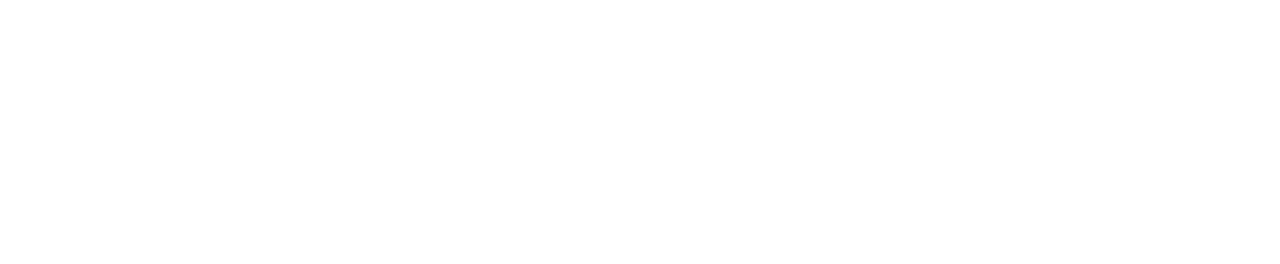
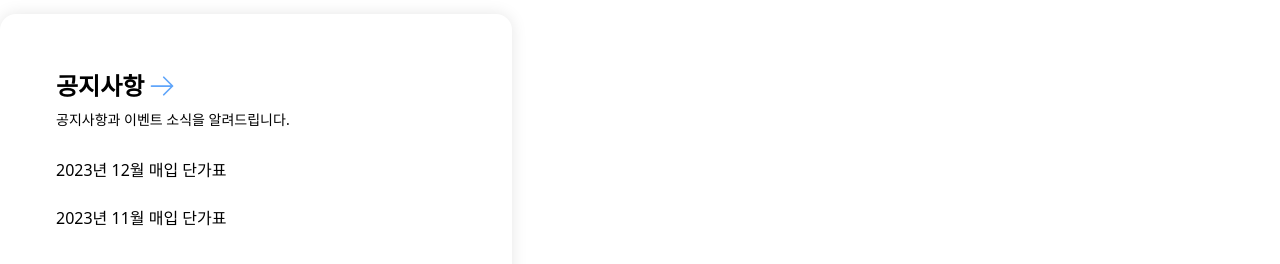
Before and after one commit to eunjin0212/gift-cert, a Next.js app: page / in a window 1280 px wide. Shown: the part 1597-1861 px from the top of the page. Before the commit the page ends 1611 px from the top, so only its background shows below. Built offline with nearby package versions, Linux system fonts and the light colour scheme.

Commit message:
🚧 Notice 진행중

```diff
--- a/src/app/page.tsx
+++ b/src/app/page.tsx
@@ -1,5 +1,6 @@
 import AdBanner from '@/components/adBanner'
 import Carousel from '@/components/carousel'
+import Notice from '@/components/notice'
 
 
 export default function Home() {
@@ -7,6 +8,7 @@ export default function Home() {
     <main>
       <Carousel />
       <AdBanner />
+      <Notice />
     </main>
   )
 }
--- /dev/null
+++ b/src/components/notice.tsx
@@ -0,0 +1,39 @@
+import notice from '@/lib/notice.json'
+import type Notice from '@/types/notice'
+import Link from 'next/link'
+import ArrowRight from '@/icons/arrowRight.svg'
+import { useMemo } from 'react'
+
+function Notice() {
+  const { notification }: Notice = notice
+
+  const thisMonth = useMemo(() => (date: string) => {
+    const month = new Date().getMonth() + 1
+    return new Date(date).getMonth() + 1 === month
+  }, [])
+
+  return (
+    <article className='w-2/5 min-h-[540px] py-14 px-[3.5rem] rounded-2xl shadow-[0_0_1rem_0_rgba(0,0,0,.1)]'>
+      <Link href={'/notice'} className='text-2xl font-semibold flex items-center'>
+        공지사항
+        <ArrowRight className='ml-1 w-7 h-7 text-blue-400' />
+      </Link>
+      <p className='text-sm font-light mb-4 mt-2'>공지사항과 이벤트 소식을 알려드립니다.</p>
+      <ul>
+        {notification.map((noti) =>
+        (
+          <li
+            key={noti.id}
+            className={['h-12 flex flex-row items-center justify-between',
+              thisMonth(noti.create_at) && 'text-red-400'].join(' ')}
+          >
+            {noti.title}
+          </li>
+        )
+        )}
+      </ul>
+    </article>
+  )
+}
+
+export default Notice
--- /dev/null
+++ b/src/lib/notice.json
@@ -0,0 +1,38 @@
+{
+  "notification": [
+    {
+      "id": 1,
+      "title": "2023년 12월 매입 단가표",
+      "create_at": "2023-12-01",
+      "contents": [
+        "안녕하세요. @@입니다.",
+        "상품권 매입 단가표입니다.",
+        "",
+        "컬쳐랜드 상품권/교환권 : 90%",
+        "해피머니 상품권/교환권 : 90%",
+        "도서문화 상품권/교환권 : 90%",
+        "구글기프트카드 카카오톡 교환권 : 90%",
+        "틴캐시 상품권 : 90% (신규)",
+        "컬쳐랜드 / 해피머니 / 도서문화 / 구글기프트카드 / 틴캐시",
+        "<span class='text-red'>모든 취급 상품권 24시간 자동으로 매입진행됩니다.</span>"
+      ],
+      "link": "/notice/1"
+    },
+    {
+      "id": 2,
+      "title": "2023년 11월 매입 단가표",
+      "create_at": "2023-11-01",
+      "contents": [
+        "안녕하세요. @@입니다.",
+        "상품권 매입 단가표입니다.",
+        "",
+        "컬쳐랜드 상품권/교환권 : 90%",
+        "해피머니 상품권/교환권 : 90%",
+        "도서문화 상품권/교환권 : 90%",
+        "구글기프트카드 카카오톡 교환권 : 90%",
+        "틴캐시 상품권 : 90% (신규)"
+      ],
+      "link": "/notice/2"
+    }
+  ]
+}
--- /dev/null
+++ b/src/types/notice.ts
@@ -0,0 +1,9 @@
+export default interface Notice {
+  notification: {
+    id: number;
+    title: string;
+    create_at: string;
+    contents: string[];
+    link: string;
+  }[]
+}
```
Also changed, not shown: src/icons/arrowRight.svg (added).
